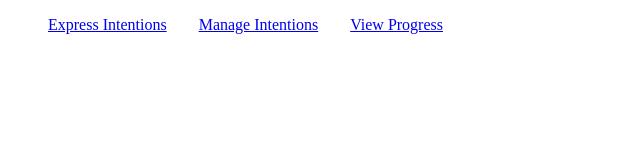
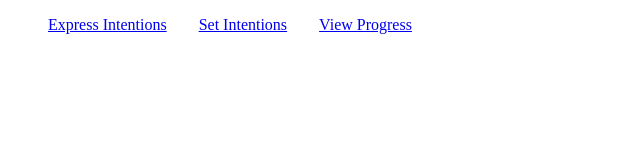
Before and after one commit to erhestrada/intentions-tracker-frontend, a website built with Vite: page index.html in a window 1280 px wide. Shown: the whole page, without its empty margins (0-640 px from the left). Built offline with nearby package versions, Linux system fonts and the light colour scheme.

Commit message:
change manage intentions to set intentions

```diff
--- a/index.html
+++ b/index.html
@@ -10,7 +10,7 @@
     <nav>
         <ul>
             <li><a href="index.html">Express Intentions</a></li>
-            <li><a href="manageIntentions.html">Manage Intentions</a></li>
+            <li><a href="manageIntentions.html">Set Intentions</a></li>
             <li><a href="progress.html">View Progress</a></li>
         </ul>
     </nav>
```
